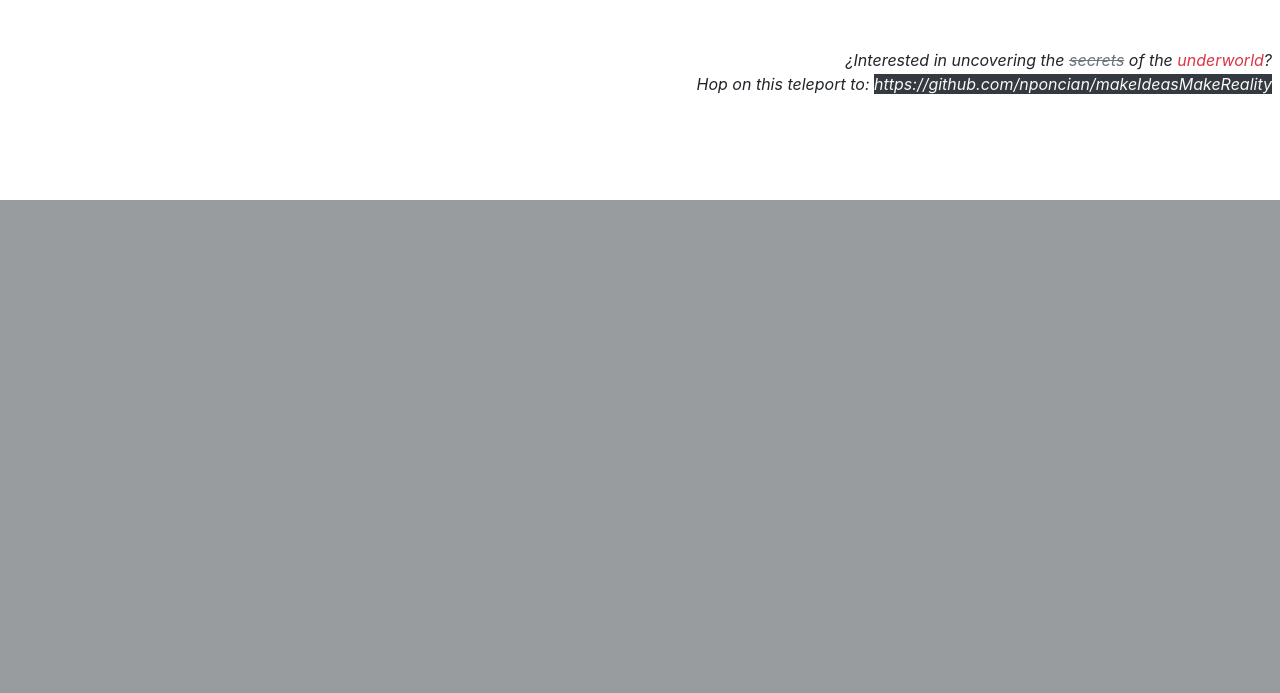
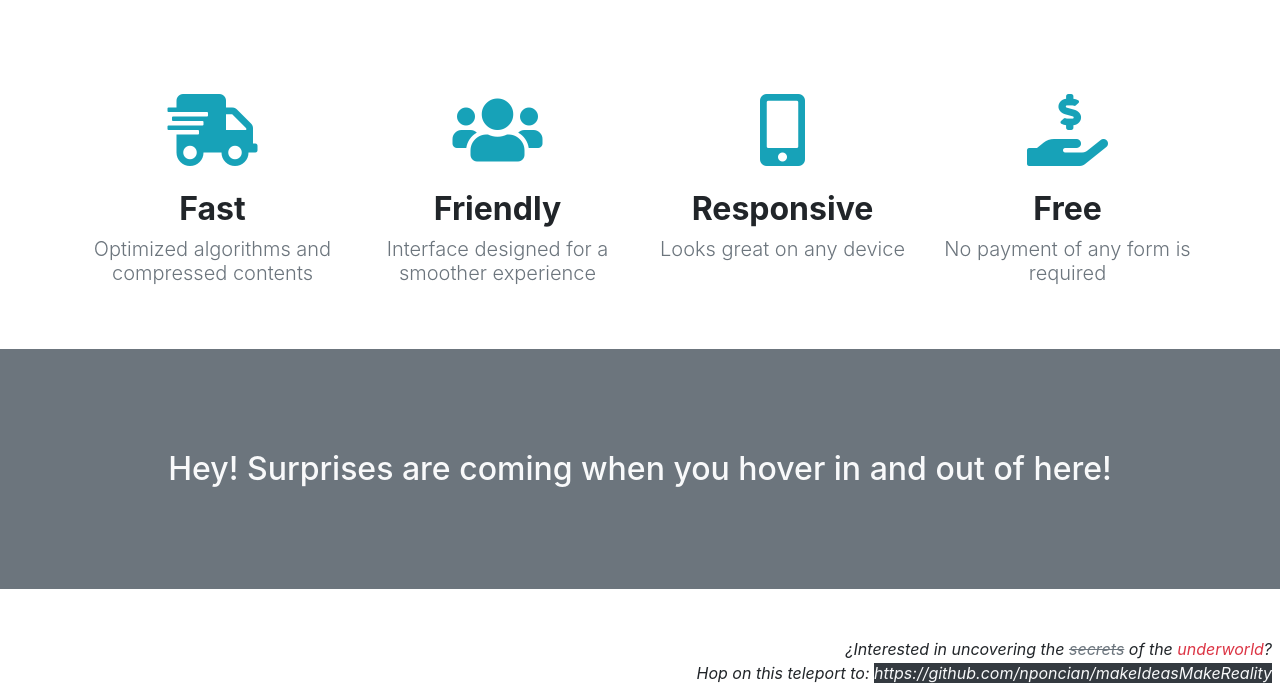
Before and after one commit to nponcian/MakeIdeasMakeReality, a Django app: page / in a window 1280 px wide. Shown: the part 600-1293 px from the top of the page. Before the commit the page ends 800 px from the top, so only its background shows below. Run offline with Django 3.2, Linux system fonts and the light colour scheme; some libraries are stand-ins or nearby versions.

Commit message:
Designed home page layout

```diff
--- a/home/templates/home/css/home.css
+++ b/home/templates/home/css/home.css
@@ -2,3 +2,8 @@
 {
     background-image: url("../../assets/img/spainMadridMetropolis.jpeg");
 }
+
+#welcomeMessage
+{
+    min-height: 30vh;
+}
--- a/home/templates/home/home.html
+++ b/home/templates/home/home.html
@@ -25,3 +25,41 @@
 </div>
 
 {% endblock %}
+
+{% block body %}
+
+<br>
+<div class="container mt-5 display-3 text-center">
+    <div class="row row-cols-1 row-cols-sm-2 row-cols-md-3 row-cols-xl-4">
+        <div class="col mt-3">
+            <i class="fas fa-shipping-fast display-3 text-info"></i>
+            <h2 class="font-weight-bold mt-3">Fast</h2>
+            <p class="lead text-muted">Optimized algorithms and compressed contents</p>
+        </div>
+        <div class="col mt-3">
+            <i class="fas fa-users display-3 text-info"></i>
+            <h2 class="font-weight-bold mt-3">Friendly</h2>
+            <p class="lead text-muted">Interface designed for a smoother experience</p>
+        </div>
+        <div class="col mt-3">
+            <i class="fas fa-mobile-alt display-3 text-info"></i>
+            <h2 class="font-weight-bold mt-3">Responsive</h2>
+            <p class="lead text-muted">Looks great on any device</p>
+        </div>
+        <div class="col mt-3">
+            <i class="fas fa-hand-holding-usd display-3 text-info"></i>
+            <h2 class="font-weight-bold mt-3">Free</h2>
+            <p class="lead text-muted">No payment of any form is required</p>
+        </div>
+    </div>
+</div>
+
+<div id="welcomeMessage" class="container-fluid mt-5 h2 text-center text-light bg-secondary d-flex justify-content-center align-items-center"></div>
+
+{% endblock %}
+
+{% block footer %}
+
+<script type="text/javascript" src="{% static 'home/js/home.js' %}"></script>
+
+{% endblock %}
--- /dev/null
+++ b/home/templates/home/js/home.js
@@ -0,0 +1,45 @@
+$(document).ready(function() {
+
+$("#welcomeMessage").html(welcomeGreeting);
+// or
+// document.getElementById('welcomeMessage').innerHTML = welcomeGreeting;
+
+$('#welcomeMessage').hover(
+    function() {
+        languageTracker = languageTracker % welcomeLanguages.length;
+        $(this).html(welcomeLanguages[languageTracker]);
+        ++languageTracker;
+    },
+    function() {
+        $(this).html(welcomeGreeting);
+    });
+
+});
+
+var languageTracker = 0
+var welcomeGreeting = "Hey! Surprises are coming when you hover in and out of here!";
+var welcomeLanguages = [
+// var englishWelcome =
+    '\
+        <p>\
+            Ready to pay nothing? Navigate to the\
+            <a href="/service/" class="border-bottom border-top border-warning text-warning">services</a>\
+            now!\
+        </p>\
+    ',
+// var espanolWelcome =
+    '\
+        <p>\
+            ¿Estas lista para no pagar nada? Navega a los\
+            <a href="/service/" class="border-bottom border-top border-warning text-warning">servicios</a>\
+            ahora!\
+        </p>\
+    ',
+// var deutschWelcome =
+    '\
+        <p>\
+            Bist du bereit nichts zu bezahlen? Navigieren Sie jetzt zu den \
+            <a href="/service/" class="border-bottom border-top border-warning text-warning">Diensten</a>!\
+        </p>\
+    '
+];
--- a/text/limitLineLength/limiter.py
+++ b/text/limitLineLength/limiter.py
@@ -8,7 +8,7 @@ DEFAULT_ROTATION_POINT = 1 # 3 for for Python comments
 EXAMPLE_TEXT_TO_FORMAT = "\
 # Enter paragraph here\n\
 # Sample paragraph\n\
-# Rotate me at point 3 to adjust for the tag '#'\n\
+# Wrap the overflowing lines at point 3 to adjust for the tag '#'\n\
 # This is a line containing exactly 100 characters, you can try to count this and you'd also get 100\n\
 # This is another line containing more than 100 characters, don't manually count it, that is time consuming, use a text editor!\n\
 # This is again another line, I would catch overflowing characters above, but even me would also overflow so let the next line handle me\n\
--- a/text/templates/text/limitLineLength.html
+++ b/text/templates/text/limitLineLength.html
@@ -33,7 +33,7 @@
     <div class="form-row mt-3">
         <div class="col-sm-10 col-md-8 col-lg-6 col-xl-4 input-group">
             <div class="input-group-prepend">
-                <span class="input-group-text font-weight-bold">Target line length:</span>
+                <span class="input-group-text font-weight-bold">Max line length:</span>
                 <span class="input-group-text"><i class="fas fa-ruler-horizontal"></i></span>
             </div>
             <input type="number" min="1" name="targetLineLength" value="{{ targetLineLength }}" aria-label="Line length" class="form-control">
@@ -46,7 +46,7 @@
     <div class="form-row mt-3">
         <div class="col-sm-10 col-md-8 col-lg-6 col-xl-4 input-group">
             <div class="input-group-prepend">
-                <span class="input-group-text font-weight-bold">Rotation point (1-based):</span>
+                <span class="input-group-text font-weight-bold">Wrap point (1-based index):</span>
                 <span class="input-group-text"><i class="fas fa-sync-alt"></i></span>
             </div>
             <input type="number" min="1" name="rotationPoint" value="{{ rotationPoint }}" aria-label="Rotation point" class="form-control">
```
Also changed, not shown: home/templates/home/js/homeScript.js (deleted).
